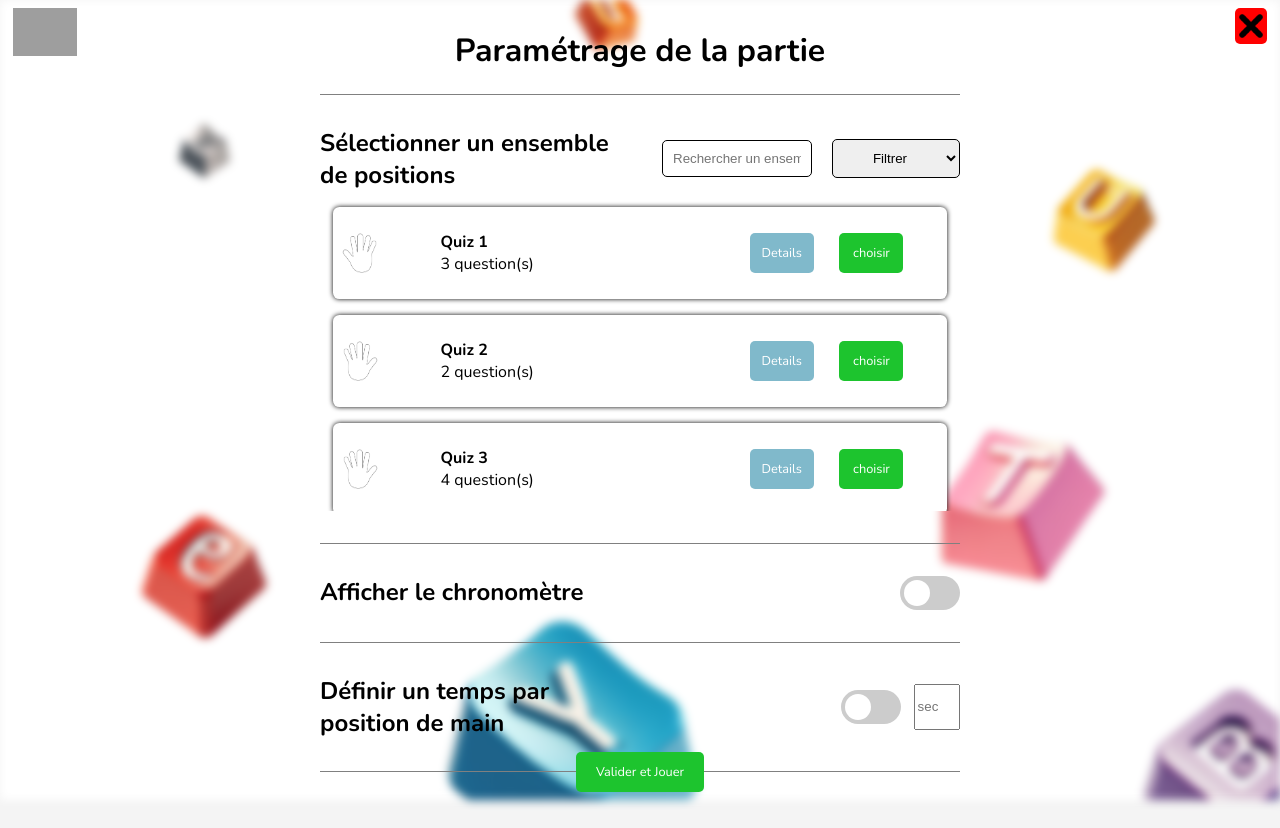
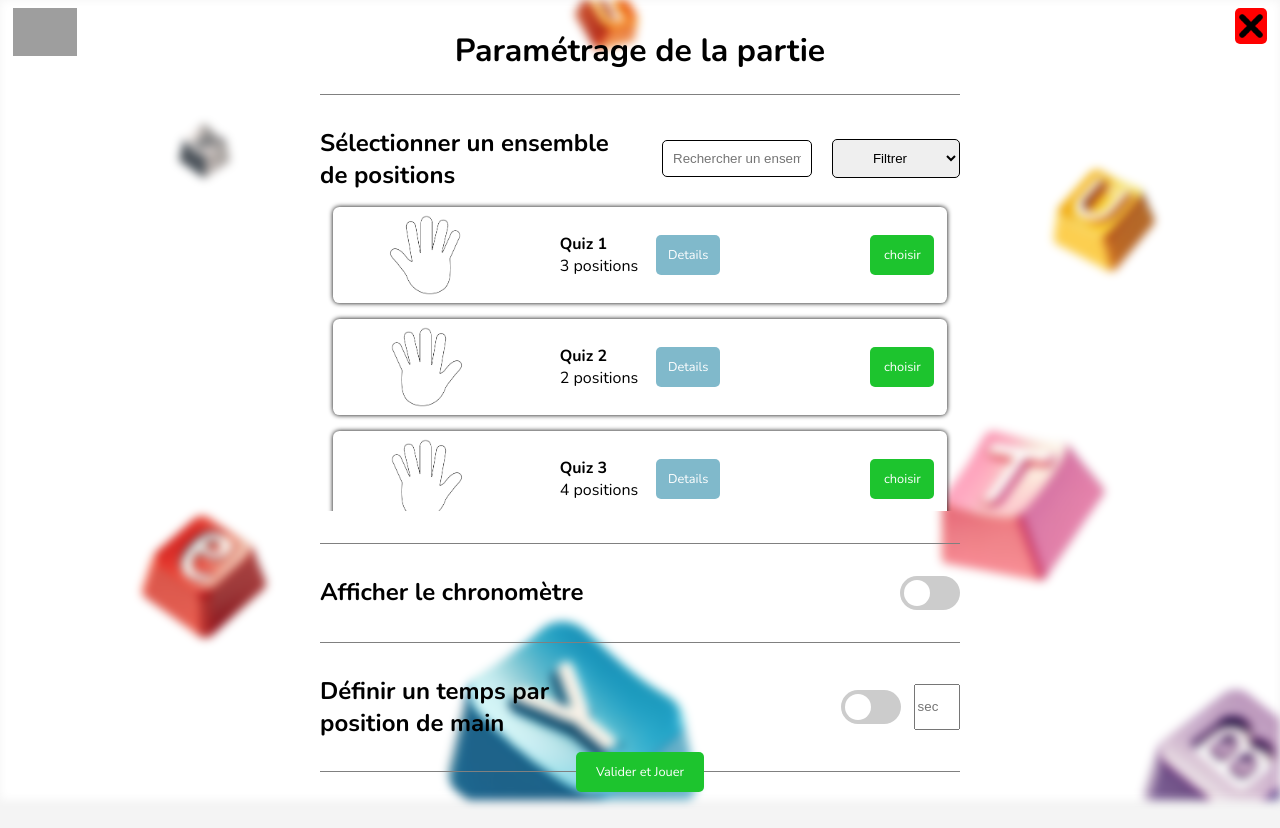
Before and after one commit to mathis-magnin/fingerfit, an Angular app in the folder front-end/: page /options in a window 1280 px wide. Built offline with nearby package versions, Linux system fonts and the light colour scheme; grey boxes are pictures that could not be loaded.

Commit message:
refactor : Il est maintenant possible de jouer avec deux quiz possédant deux mains. Nouveau style pour le composant quiz. #94

```diff
--- a/front-end/src/app/components/hand/hand.component.ts
+++ b/front-end/src/app/components/hand/hand.component.ts
@@ -9,7 +9,7 @@ import { Finger, Key, Side } from 'src/models/quiz.model';
 export class HandComponent {
 
     Side = Side;
-    @Input() public side: Side = Side.RIGHT;
+    @Input() public side: Side.LEFT | Side.RIGHT = Side.RIGHT;
 
     @Input() public keysToPress: Key[] = [];
 
--- a/front-end/src/app/components/quiz-list/quiz-list.component.html
+++ b/front-end/src/app/components/quiz-list/quiz-list.component.html
@@ -11,7 +11,7 @@
     </div>
     <div class=quizzes>
         <div *ngFor="let quiz of quizList">
-            <app-quiz [quiz]="quiz" (quizSelected)="quizSelected($event)"></app-quiz>
+            <app-quiz [quiz]="quiz" [isSelected]="quiz == selectedQuiz" (quizSelected)="quizSelected($event)" />
         </div>
     </div>
 </div>
--- a/front-end/src/app/components/quiz-list/quiz-list.component.ts
+++ b/front-end/src/app/components/quiz-list/quiz-list.component.ts
@@ -18,6 +18,7 @@ export class QuizListComponent {
     public quizList: Quiz[] = [];
     public searchValue: string = '';
     public selectedSide: Side = Side.UNDEFINED;
+    public selectedQuiz: Quiz | undefined;
 
 
     constructor(public quizzesService: QuizzesService) {
@@ -27,9 +28,14 @@ export class QuizListComponent {
     }
 
 
-    quizSelected(Quiz: Quiz) {
-        this.selectQuiz.emit(Quiz);
+    ngOnInit() {
         this.quizzesService.resetQuizzes();
+    }
+
+
+    quizSelected(quiz: Quiz) {
+        this.selectedQuiz = quiz;
+        this.selectQuiz.emit(quiz);
     }
 
 
--- a/front-end/src/app/components/quiz/quiz.component.html
+++ b/front-end/src/app/components/quiz/quiz.component.html
@@ -1,9 +1,15 @@
-<div class="quiz" *ngIf="quiz">
-    <div>
-        <img src="{{this.src}}">
-        <p><b>{{quiz.name}}</b> <br> {{this.quiz.positions.length}} question(s)</p>
+<div class="quiz" *ngIf="quiz" [ngClass]="{selected: isSelected}">
+    <div class="hand">
+        <img src="assets/left_hand.png" *ngIf="(quiz.side == Side.LEFT) || (quiz.side == Side.BOTH)">
+        <img src="assets/right_hand.png" *ngIf="(quiz.side == Side.RIGHT) || (quiz.side == Side.BOTH)">
+    </div>
+
+    <div class="name">
+        <p><b>{{quiz.name}}</b> <br> {{this.quiz.positions.length}} positions</p>
         <app-button class="detail-quiz-button" [text]="detailsString" (click)="showMoreInfo()"></app-button>
-        <app-button class="chose-quiz-button" [text]="'choisir'" (click)="quizIsChosen()"></app-button>
     </div>
+
+    <app-button class="chose-quiz-button" [text]="'choisir'" (click)="quizIsChosen()"></app-button>
+
     <app-quiz-details *ngIf="showMore" [quiz]="this.quiz"></app-quiz-details>
 </div>
--- a/front-end/src/app/components/quiz/quiz.component.scss
+++ b/front-end/src/app/components/quiz/quiz.component.scss
@@ -1,31 +1,57 @@
-.quiz div:first-child {
-    display: grid;
-    grid-template-columns: 1fr 3fr 1fr 1fr;
-    align-items: center;
-}
-
 .quiz {
     box-shadow: 0 0 5px 0px black;
     background-color: white;
     border-radius: 0.5dvi;
     min-height: 5vh;
+    margin-top: 2vh;
     margin-left: 1vw;
     margin-right: 1vw;
-    margin-top: 2vh;
     margin-bottom: 2vh;
-    padding: 1vh;
+    padding-top: 1vh;
+    padding-left: 1vw;
+    padding-right: 1vw;
+    padding-bottom: 1vh;
+    display: grid;
+    grid-template-columns: 1fr 1fr 1fr;
+    align-items: center;
 }
 
-.quiz img {
-    width: 3vw;
-    height: 5vh;
+.selected {
+    box-shadow: 0px 0px 10px 5px #1dc42e;
 }
+
+
+.hand {
+    display: flex;
+    flex-direction: row;
+    justify-content: space-evenly;
+    align-items: center;
+    width: 20vh;
+
+    img {
+        width: 10vh;
+        height: 10vh;
+    }
+}
+
+
+.name {
+    display: flex;
+    flex-direction: row;
+    justify-content: space-evenly;
+    align-items: center;
+}
+
+
+.chose-quiz-button {
+    justify-self: right;
+}
+
 
 :host {
     .quiz .detail-quiz-button {
         --app-button-height: 5vh;
         --app-button-width: 5vw;
-        margin-left: 10px;
         --app-button-background-color: rgb(128, 185, 203);
     }
 
--- a/front-end/src/app/components/quiz/quiz.component.ts
+++ b/front-end/src/app/components/quiz/quiz.component.ts
@@ -4,31 +4,23 @@ import { EventEmitter, Output } from '@angular/core';
 import { Side } from '../../../models/quiz.model';
 
 @Component({
-selector: 'app-quiz',
-templateUrl: './quiz.component.html',
-styleUrl: './quiz.component.scss'
+    selector: 'app-quiz',
+    templateUrl: './quiz.component.html',
+    styleUrl: './quiz.component.scss'
 })
 
 export class QuizComponent {
 
+    Side = Side;
+
     public showMore: boolean = false;
-    public detailsString: string ="Details"
-    public src: string = "../../../assets/left_hand.png";
-    @Input()
-    quiz: Quiz | undefined;
+    public detailsString: string = "Details";
 
-    @Output()
-    quizSelected: EventEmitter<Quiz> = new EventEmitter<Quiz>();
+    @Input() quiz: Quiz | undefined;
+    @Input() isSelected: boolean = false;
 
-    constructor() { }
+    @Output() quizSelected: EventEmitter<Quiz> = new EventEmitter<Quiz>();
 
-    ngOnInit() {
-        if (this.quiz) {
-            if (this.quiz.side === Side.RIGHT) {
-                this.src = "../../../assets/right_hand.png";
-            }
-        }
-    }
 
     quizIsChosen() {
         if (this.quiz) {
--- a/front-end/src/app/pages/game/game.component.html
+++ b/front-end/src/app/pages/game/game.component.html
@@ -2,17 +2,15 @@
     <div class="timer_progress">
         <app-progress-bar [positions]="numberOfPositions" [current_position]="currentPositionNumber" />
         <app-timer [maxTime]="options.timePerQuestion"
-            [start]="this.options.timePerQuestion !== undefined || this.options.chronometer"
-            [paused]="this.paused"
-            (timeOut)="nextPosition()"
-            *ngIf="options.chronometer || options.timePerQuestion"/>
+            [start]="this.options.timePerQuestion !== undefined || this.options.chronometer" [paused]="this.paused"
+            (timeOut)="nextPosition()" *ngIf="options.chronometer || options.timePerQuestion" />
     </div>
     <app-exit-button (click)="togglePopup(false)" />
 </header>
 
 <main *ngIf="!isCorrect" [ngClass]="{disable:showPopup}">
-    <app-hand [keysToPress]="keysToPress" [side]="this.options.side" />
-    <app-keyboard [keysToPress]="keysToPress" (nextPosition)="nextPosition()" (isCorrect)="isAnswerCorrect($event)" />
+    <app-hand [keysToPress]="position.keys" [side]="position.side" />
+    <app-keyboard [keysToPress]="position.keys" (nextPosition)="nextPosition()" (isCorrect)="isAnswerCorrect($event)" />
 </main>
 
 <app-popup *ngIf="showPopup" (exit)="togglePopup($event)">
--- a/front-end/src/app/pages/game/game.component.ts
+++ b/front-end/src/app/pages/game/game.component.ts
@@ -2,7 +2,7 @@ import { Component } from '@angular/core';
 import { OptionsService } from '../../../services/options.service';
 import { Options } from '../../../models/options.model';
 import { PositionService } from '../../../services/position.service';
-import { Key, Side } from 'src/models/quiz.model';
+import { Key, Side, Position } from 'src/models/quiz.model';
 import { Router } from '@angular/router';
 import { StatsService } from 'src/services/stats.service';
 
@@ -23,7 +23,7 @@ export class GameComponent {
   public currentPositionNumber: number = 1;
   public numberOfPositions: number = 0;
   public showPopup: boolean = false;
-  public keysToPress: Key[] = this.positionService.position$.value.keys;
+  public position: Position = this.positionService.position$.value;
   public isCorrect: boolean = false;
   public paused: boolean = false;
 
@@ -44,9 +44,11 @@ export class GameComponent {
       }
     )
 
-    this.positionService.position$.subscribe((position) => {
-      this.keysToPress = position.keys;
-    });
+    this.positionService.position$.subscribe(
+      (position) => {
+        this.position = position;
+      }
+    );
   }
 
   ngOnInit(): void {
@@ -97,7 +99,7 @@ export class GameComponent {
     });
   }
 
-  public togglePopup(exit:boolean): void {
+  public togglePopup(exit: boolean): void {
     this.showPopup = !exit;
     if (exit) {
       this.positionService.positionStart();
--- a/front-end/src/app/pages/options/options.component.html
+++ b/front-end/src/app/pages/options/options.component.html
@@ -6,7 +6,7 @@
 <main [ngClass]="{disable:showPopup}">
     <h1>Paramétrage de la partie</h1>
 
-    <app-quiz-list (closeSelection)="togglePopup()" (selectQuiz)="selectQuiz($event)" />
+    <app-quiz-list (selectQuiz)="selectQuiz($event)" />
 
     <app-single-option [caption]="'Afficher le chronomètre'" (change)="switchChronometer($event)">
         <app-checkbox />
--- a/front-end/src/app/pages/options/options.component.ts
+++ b/front-end/src/app/pages/options/options.component.ts
@@ -60,7 +60,7 @@ export class OptionsComponent {
   }
 
   public switchGame(): void {
-    if (this.optionsService.checkOptions() && (this.timeWaitingValue > 0 || this.options?.timePerQuestion===undefined)) {
+    if (this.optionsService.checkOptions() && (this.timeWaitingValue > 0 || this.options?.timePerQuestion === undefined)) {
       this.router.navigateByUrl('/game');
     }
     else if (this.timeWaitingValue <= 0) {
--- a/front-end/src/models/quiz.model.ts
+++ b/front-end/src/models/quiz.model.ts
@@ -159,6 +159,7 @@ export interface Key {
 
 export interface Position {
     keys: Key[];
+    side: Side.LEFT | Side.RIGHT;
 }
 
 
```
Also changed, not shown: front-end/src/mocks/quiz-list.mock.ts (+30 -16 lines).
